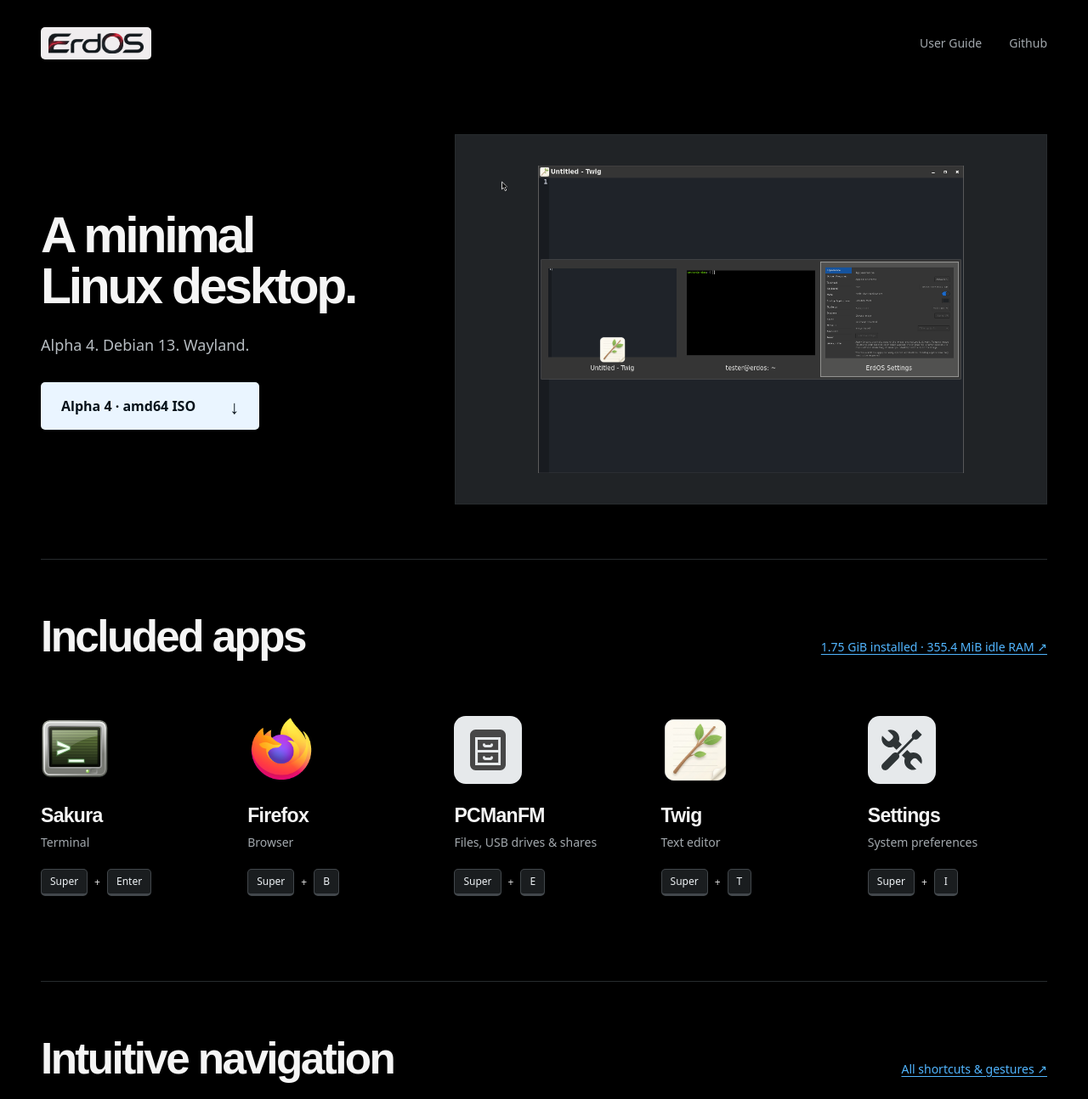
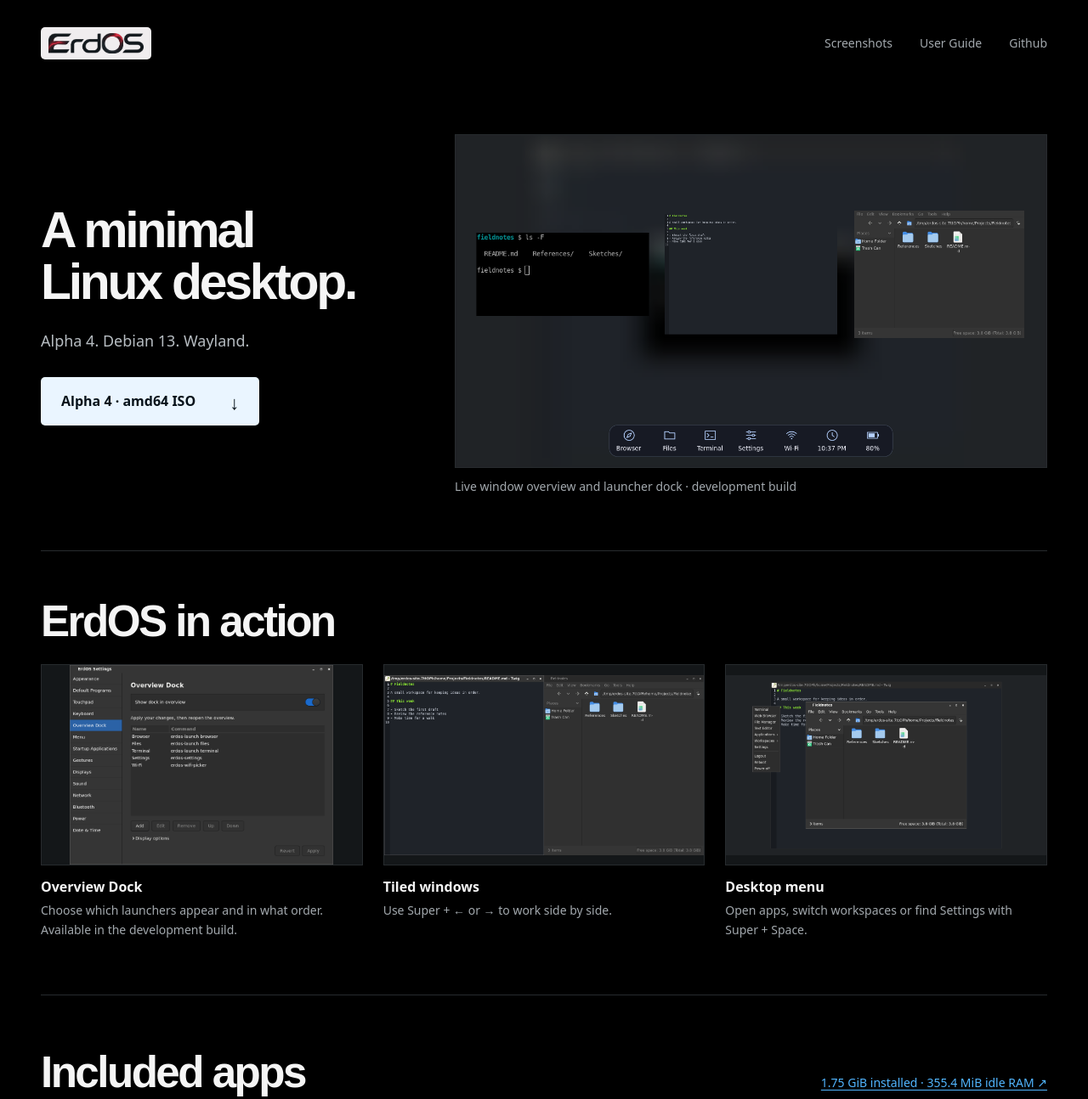
Before and after one commit to patx/erdos, a plain HTML site: page docs/index.html in a window 1280 px wide. Shown: the top 1294 px of the page at 85% size. Drawn offline with Linux system fonts and the light colour scheme.

Commit message:
Show the ErdOS desktop in a new screenshot gallery

```diff
--- a/docs/assets/home.css
+++ b/docs/assets/home.css
@@ -90,6 +90,23 @@ kbd { font-family: inherit; font-size: 12px; line-height: 1; display: inline-fle
   .home .hero { grid-template-columns: 1fr; gap: 32px; padding-block: 32px 48px; }
   .hero-intro > p:first-of-type { font-size: 16px; margin: 22px 0; }
 }
-
-
 .hero-screenshot { display: block; width: 100%; min-width: 0; box-sizing: border-box; height: auto; border: 1px solid var(--line); }
+.hero-figure a, .screenshot-grid a { display: block; }
+.hero-figure figcaption { margin-top: 10px; }
+.home .screenshots-section { padding-block: 56px 64px; border-bottom: 1px solid var(--line); }
+.screenshot-grid { display: grid; grid-template-columns: repeat(3, minmax(0, 1fr)); gap: 24px; }
+.screenshot-grid a {
+  display: grid;
+  place-items: center;
+  aspect-ratio: 16 / 10;
+  background: #141719;
+  border: 1px solid var(--line);
+}
+.screenshot-grid a:hover { border-color: var(--blue); }
+.screenshot-grid img { display: block; width: 100%; height: 100%; object-fit: contain; min-height: 0; }
+.screenshot-grid figcaption { margin-top: 12px; color: var(--muted); }
+.screenshot-grid figcaption strong { display: block; margin-bottom: 3px; color: #f5f5f5; font-size: 1rem; }
+@media (max-width: 650px) {
+  .home .screenshots-section { padding-block: 40px 48px; }
+  .screenshot-grid { grid-template-columns: 1fr; gap: 28px; }
+}
--- a/docs/index.html
+++ b/docs/index.html
@@ -24,13 +24,13 @@
   <title>ErdOS — a minimal Linux desktop</title>
   <link rel="icon" href="assets/favicon.png?v=c4600b5be396" type="image/png">
   <link rel="stylesheet" href="assets/style.css?v=c4600b5be396">
-  <link rel="stylesheet" href="assets/home.css">
+  <link rel="stylesheet" href="assets/home.css?v=desktop-gallery">
 </head>
 <body class="home">
   <a class="skip-link" href="#content">Skip to content</a>
   <header class="site-header shell">
     <a class="brand" href="./" aria-label="ErdOS home"><span class="wordmark"><img src="assets/erdos-logo.png?v=c4600b5be396" alt="ErdOS" width="1265" height="278"></span></a>
-    <nav aria-label="Main navigation"><a href="guide.html">User Guide</a><a href="https://github.com/patx/erdos">Github</a></nav>
+    <nav aria-label="Main navigation"><a href="#screenshots">Screenshots</a><a href="guide.html">User Guide</a><a href="https://github.com/patx/erdos">Github</a></nav>
   </header>
   <main id="content">
     <section class="hero shell" aria-labelledby="hero-title">
@@ -39,7 +39,35 @@
         <p>Alpha 4. Debian 13. Wayland.</p>
         <a class="primary-link" href="https://downloads.erd.sh/v1.0.0-alpha.4/erdos-amd64.iso">Alpha 4 · amd64 ISO <span aria-hidden="true">↓</span></a>
       </div>
-      <img class="hero-screenshot" src="assets/labwc-thumbnails.png?v=alpha3" alt="ErdOS Wayland desktop with native labwc window thumbnails" width="1280" height="800" fetchpriority="high">
+      <figure class="hero-figure">
+        <a href="assets/live-window-overview.png" aria-label="View the full-size live window overview screenshot">
+          <img class="hero-screenshot" src="assets/live-window-overview.png" alt="Live previews of Sakura, Twig and PCManFM above the ErdOS overview dock" width="1280" height="720" fetchpriority="high">
+        </a>
+        <figcaption>Live window overview and launcher dock · development build</figcaption>
+      </figure>
+    </section>
+    <section class="screenshots-section shell" id="screenshots" aria-labelledby="screenshots-title">
+      <h2 id="screenshots-title">ErdOS in action</h2>
+      <div class="screenshot-grid">
+        <figure>
+          <a href="assets/overview-dock-settings.png" aria-label="View the full-size Overview Dock settings screenshot">
+            <img src="assets/overview-dock-settings.png" alt="Overview Dock settings with a visibility toggle and controls to add, edit or reorder launchers" width="882" height="668">
+          </a>
+          <figcaption><strong>Overview Dock</strong><span>Choose which launchers appear and in what order. Available in the development build.</span></figcaption>
+        </figure>
+        <figure>
+          <a href="assets/tiled-apps.png" aria-label="View the full-size tiled windows screenshot">
+            <img src="assets/tiled-apps.png" alt="Twig editing a Markdown file on the left and PCManFM showing its project folder on the right" width="1280" height="720">
+          </a>
+          <figcaption><strong>Tiled windows</strong><span>Use Super + ← or → to work side by side.</span></figcaption>
+        </figure>
+        <figure>
+          <a href="assets/desktop-menu.png" aria-label="View the full-size desktop menu screenshot">
+            <img src="assets/desktop-menu.png" alt="ErdOS desktop menu open beside the file manager and editor, with shortcuts to apps, workspaces and Settings" width="1280" height="720">
+          </a>
+          <figcaption><strong>Desktop menu</strong><span>Open apps, switch workspaces or find Settings with Super + Space.</span></figcaption>
+        </figure>
+      </div>
     </section>
     <section class="apps-section shell" id="apps" aria-labelledby="apps-title">
       <div class="navigation-heading"><h2 id="apps-title">Included apps</h2><a href="guide.html#footprint">1.75 GiB installed · 355.4 MiB idle RAM ↗</a></div>
```
Also changed, not shown: docs/assets/desktop-menu.png (added), docs/assets/live-window-overview.png (added), docs/assets/overview-dock-settings.png (added), docs/assets/tiled-apps.png (added).
